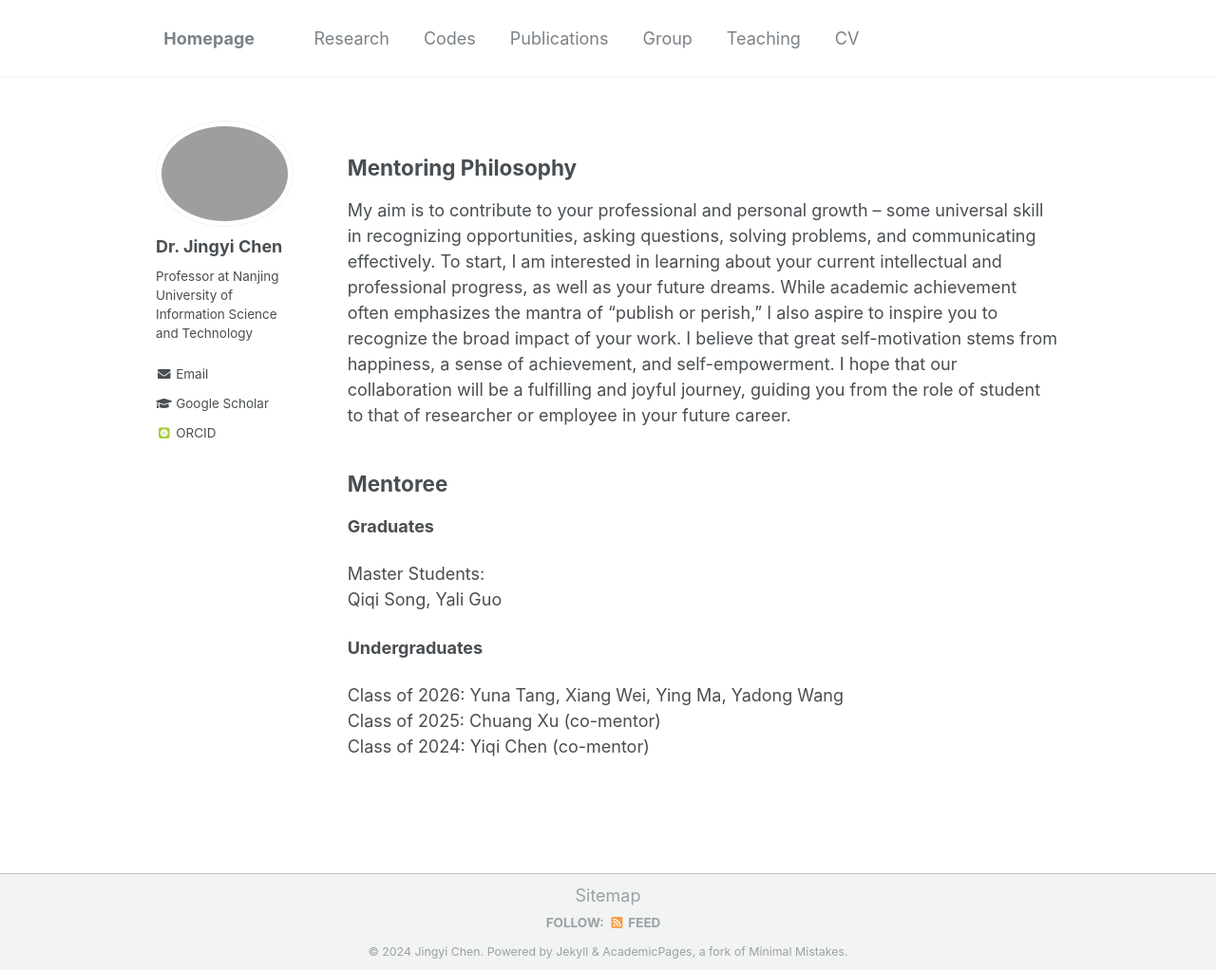
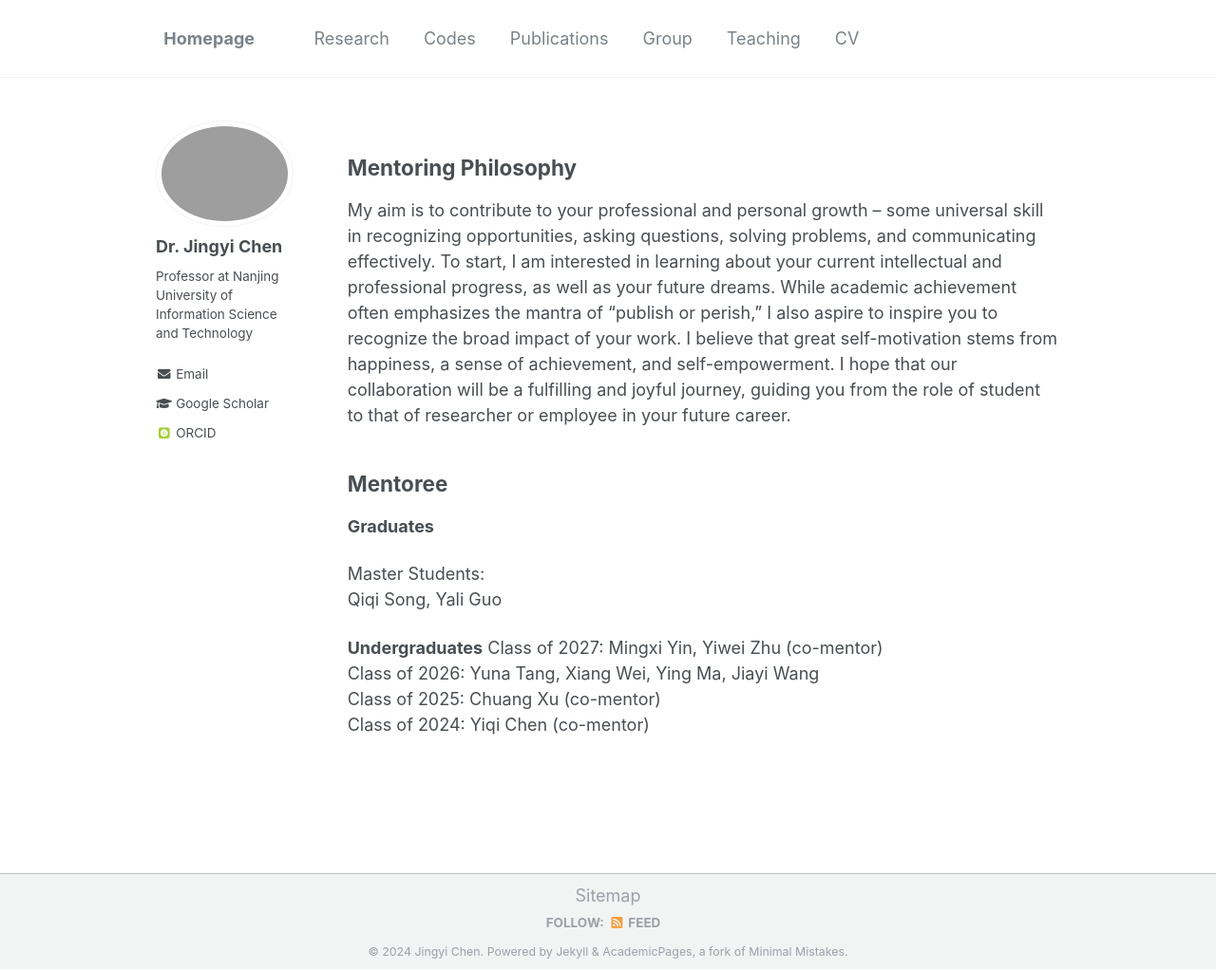
Before and after one commit to Jingyi-Chen/jingyi-chen.github.io, a Jekyll site: the page built from _pages/group.md, in a window 1280 px wide and 1022 px high. Shown: the whole window at 95% size. Built offline with Jekyll 4.4.1, drawn with Linux system fonts in a browser that asks for light colours; some web fonts are replaced.

Commit message:
Update group.md

```diff
--- a/_pages/group.md
+++ b/_pages/group.md
@@ -17,7 +17,7 @@ Master Students:\
 Qiqi Song, Yali Guo
 
 **Undergraduates**
-
-Class of 2026: Yuna Tang, Xiang Wei, Ying Ma, Yadong Wang\
+Class of 2027: Mingxi Yin, Yiwei Zhu (co-mentor)\
+Class of 2026: Yuna Tang, Xiang Wei, Ying Ma, Jiayi Wang\
 Class of 2025: Chuang Xu (co-mentor)\
 Class of 2024: Yiqi Chen (co-mentor)
```
